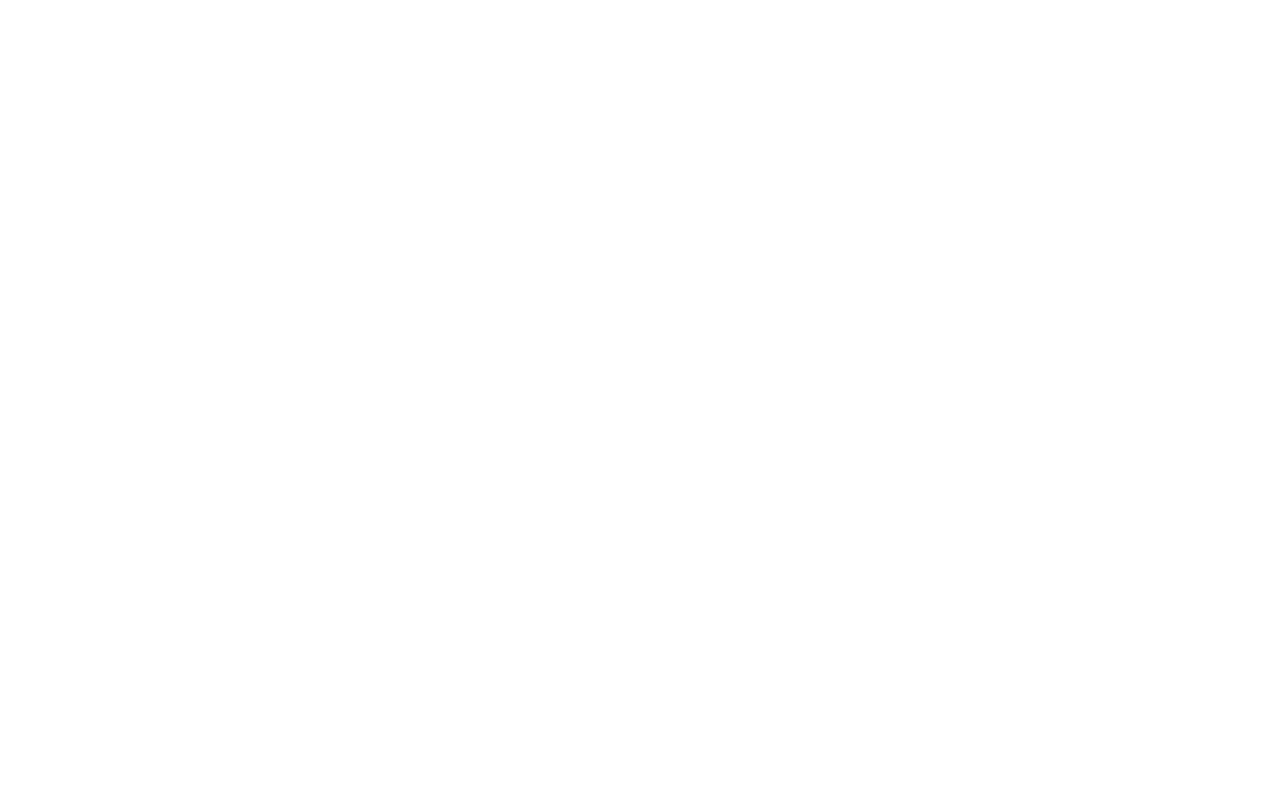
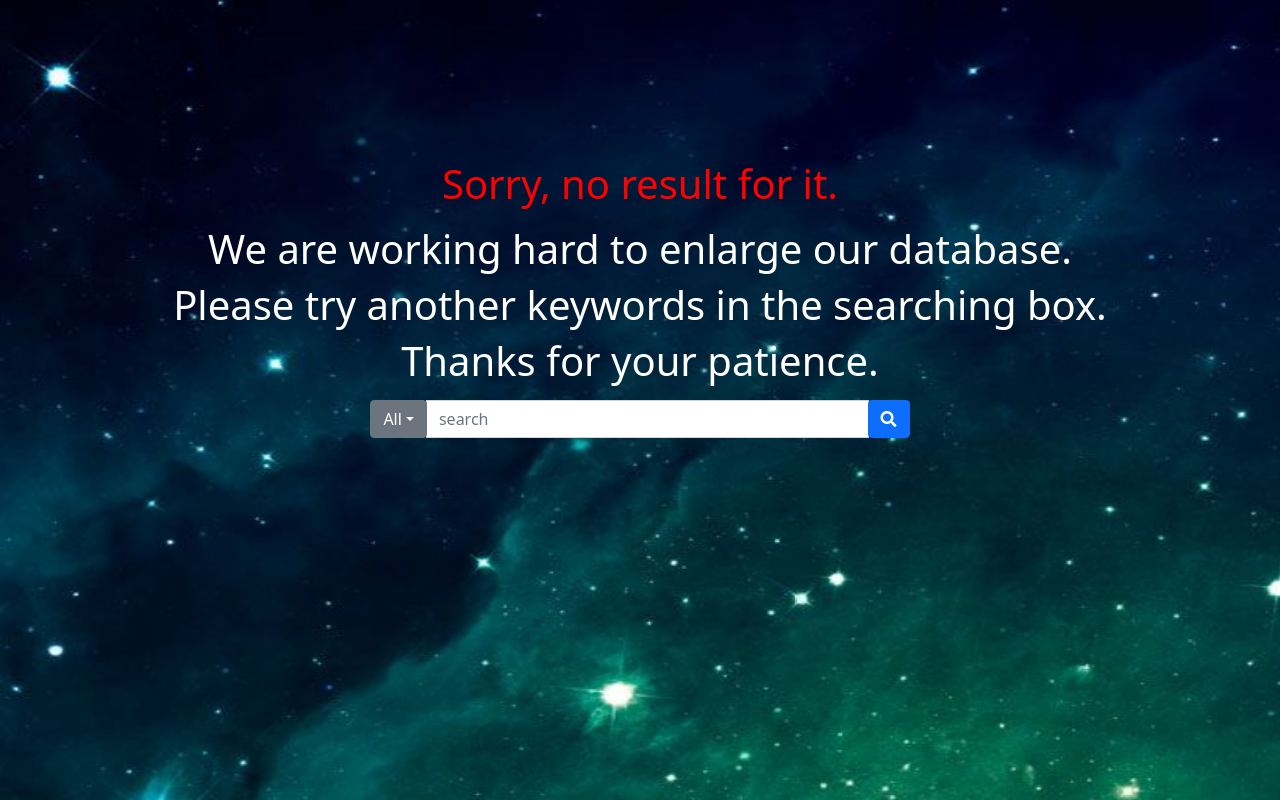
Before and after one commit to Altman-S/NewBee, a Vue app in the folder client/: page /errorpage in a window 1280 px wide. Before the commit this address had no page. Built offline with nearby package versions, Linux system fonts and the light colour scheme.

Commit message:
add ErrorPage

```diff
--- a/client/src/router/index.js
+++ b/client/src/router/index.js
@@ -2,6 +2,7 @@ import { createRouter, createWebHistory } from 'vue-router'
 import Home from '../views/Home.vue'
 import MovieInfoPage from '../views/MovieInfoPage.vue'
 import StartPage from '../views/StartPage.vue'
+import ErrorPage from '../views/ErrorPage.vue'
 
 
 const routes = [
@@ -26,6 +27,11 @@ const routes = [
     meta: {
       keepAlive: false
     }
+  },
+  {
+    path: '/errorpage',
+    name: 'ErrorPage',
+    component: ErrorPage,
   }
 ]
 
--- /dev/null
+++ b/client/src/views/ErrorPage.vue
@@ -0,0 +1,71 @@
+<template>
+  <div>
+    <div class="background">
+      <img src="../../public/logos/background.jpg" width="2000" height="1000" alt="" />
+    </div>
+
+    <div class="content1">
+      <h1>Sorry, no result for it.</h1>
+    </div>
+    <div class="content2">
+      <h1>We are working hard to enlarge our database.</h1>
+      <h1>Please try another keywords in the searching box.</h1>
+      <h1>Thanks for your patience.</h1>
+    </div>
+
+    <search-bar></search-bar>
+  </div>
+
+</template>
+
+
+<script>
+import SearchBar from "../components/SearchBar.vue";
+
+export default {
+  name: "ErrorPage",
+  components: {
+    SearchBar,
+  },
+
+}
+
+</script>
+
+
+<style>
+
+.background {
+  width: 100%;
+  height: 100%;
+  z-index: -1;
+  position: fixed;
+}
+
+.content1 {
+  text-align: center; /*让div内部文字居中*/
+  color: red;
+  width: 500px;
+  height: 400px;
+  margin: auto;
+  position: absolute;
+  top: -10%;
+  left: 0;
+  right: 0;
+  bottom: 0;
+}
+
+.content2 {
+  text-align: center; /*让div内部文字居中*/
+  color: white;
+  width: 1000px;
+  height: 350px;
+  margin: auto;
+  position: absolute;
+  top: 0;
+  left: 0;
+  right: 0;
+  bottom: 0;
+}
+
+</style>
--- a/client/src/views/Home.vue
+++ b/client/src/views/Home.vue
@@ -1,5 +1,8 @@
 <template>
   <div id="home">
+    <div class="bg">
+      <img src="../../public/logos/background.jpg" width="100%" height="100%" alt="" />
+    </div>
     <div class="header">
       <search-bar></search-bar>
     </div>
@@ -97,11 +100,19 @@ export default {
 </script>
 
 <style scoped>
-#home {
-  background-color: blue;
-}
+/*#home {*/
+/*  background-color: blue;*/
+/*}*/
+
 .container {
   padding-bottom: 20px;
   background-color: white;
 }
+
+.bg {
+  width: 100%;
+  height: 100%;
+  z-index: -1;
+  position: fixed;
+}
 </style>
--- a/client/src/views/StartPage.vue
+++ b/client/src/views/StartPage.vue
@@ -19,8 +19,6 @@
       </div>
     </div>
     <search-bar></search-bar>
-
-
   </div>
 </template>
 
```
